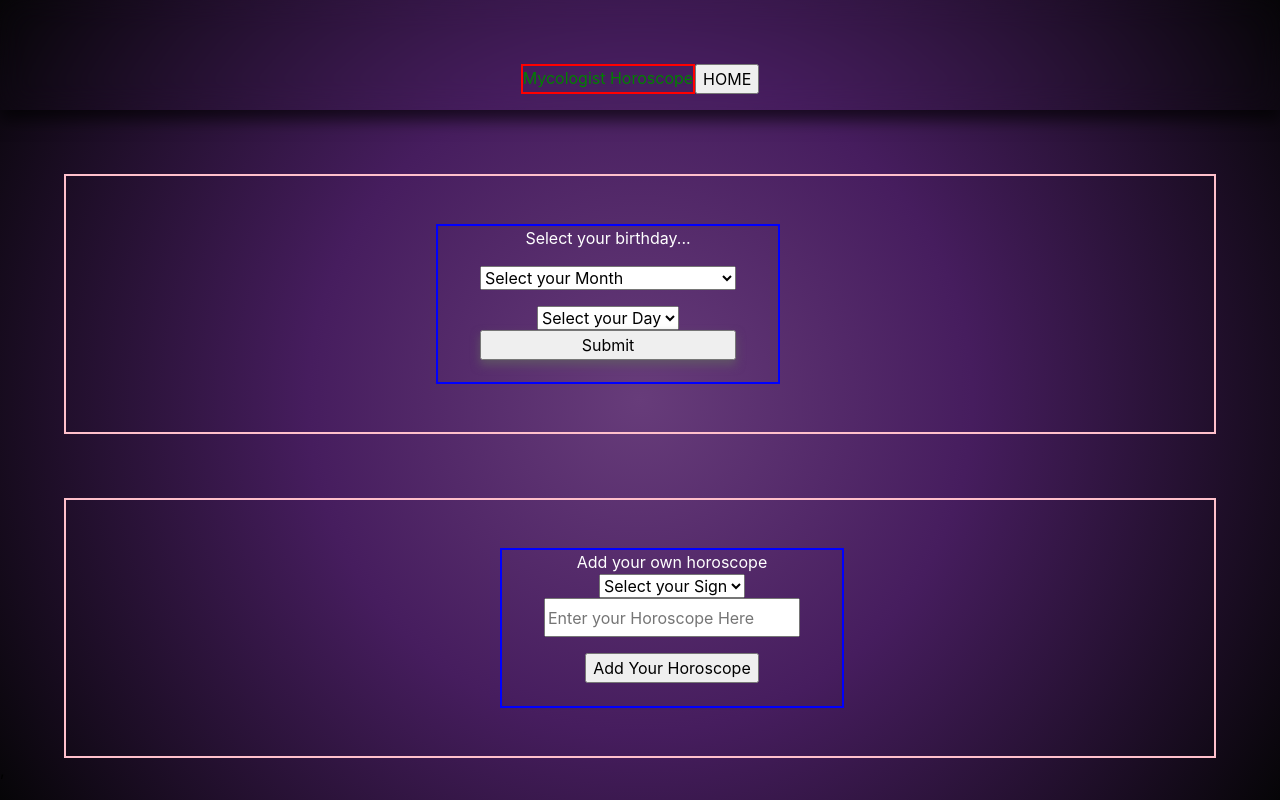
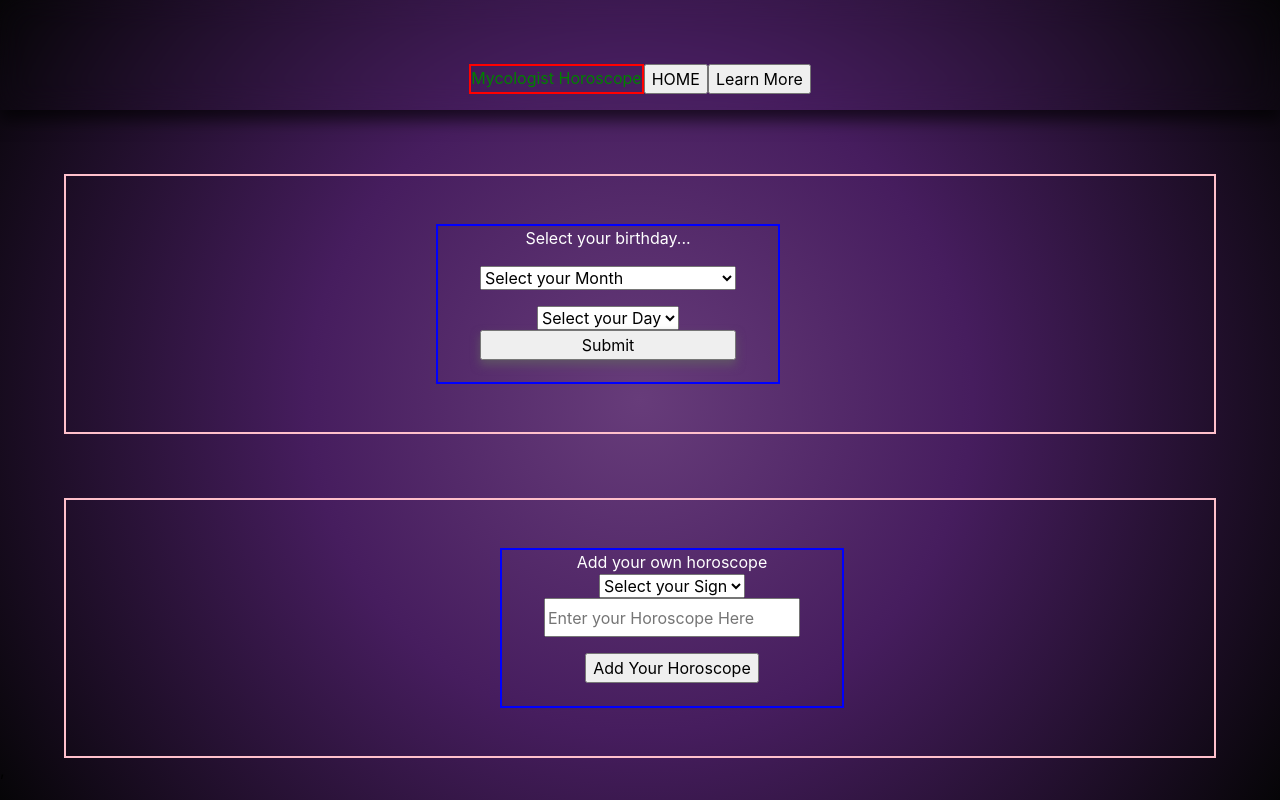
Before and after one commit to Emily-Cathleen/Horoscope, a React (Create React App) app: page / in a window 1280 px wide. Built offline with nearby package versions, Linux system fonts and the light colour scheme; no server answers.

Commit message:
Added a button for "Learn More" in header.

```diff
--- a/src/Components/Header/Header.js
+++ b/src/Components/Header/Header.js
@@ -10,6 +10,9 @@ const Header = ({ resetHome }) => {
       <Link to="/">
         <button className="home-button" onClick={() => {resetHome()}}>HOME</button>
       </Link>
+      <Link to="/learn">
+        <button className="learn-more-button" onClick={() => {resetHome()}}>Learn More</button>
+      </Link>
     </header>
 
   )
```
